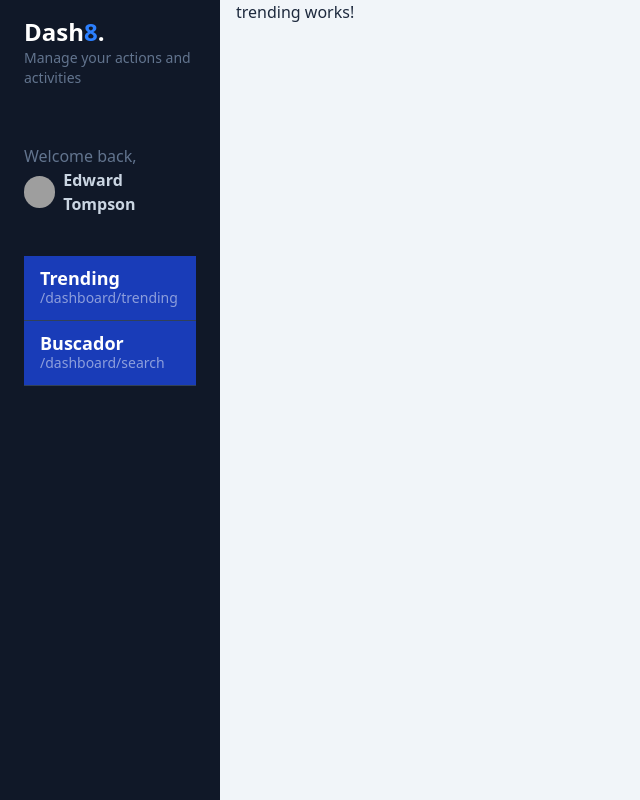
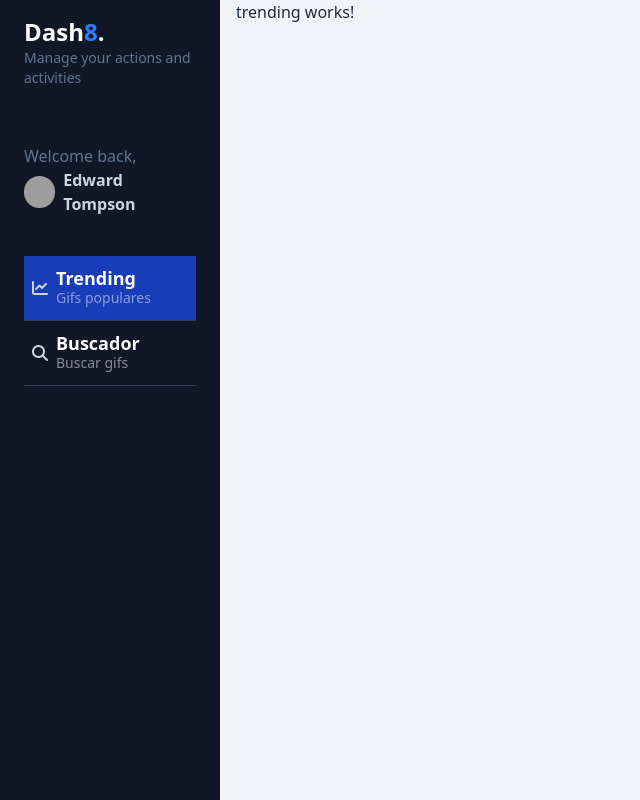
Before and after one commit to RiosCoder/gifs-app1, an Angular app: page /dashboard/trending in a window 1280 px wide. Shown: the whole page, without its empty margins (0-640 px from the left). Built offline with nearby package versions, Linux system fonts and the light colour scheme; grey boxes are pictures that could not be loaded; a web font is replaced by a local one.

Commit message:
adicionn de rutas hijas de un componentes

```diff
--- a/src/app/gifs/components/gifs-side-menu-options/gifs-side-menu-options.component.html
+++ b/src/app/gifs/components/gifs-side-menu-options/gifs-side-menu-options.component.html
@@ -1,11 +1,9 @@
 <div id="nav" class="w-full px-6">
   @for (item of menuOptions; track item.route) {
-  <a
-    href="#"
-    class="w-full px-2 inline-flex space-x-2 items-center border-b border-slate-700 py-3 bg-blue-800 hover:bg-white/5 transition ease-linear duration-150"
-  >
+  <a [routerLink]="item.route" routerLinkActive="bg-blue-800"
+    class="w-full px-2 inline-flex space-x-2 items-center border-b border-slate-700 py-3 bg-blue-800 hover:bg-white/5 transition ease-linear duration-150">
     <div>
-      <i class="{{ item }}"></i>
+      <i class="{{ item.icon }}"></i>
     </div>
     <div class="flex flex-col">
       <span class="text-lg font-bold leading-5 text-white">{{item.label}}</span>
--- a/src/app/gifs/components/gifs-side-menu-options/gifs-side-menu-options.component.ts
+++ b/src/app/gifs/components/gifs-side-menu-options/gifs-side-menu-options.component.ts
@@ -1,4 +1,5 @@
 import { Component } from '@angular/core';
+import { RouterLink, RouterLinkActive } from '@angular/router';
 
 interface MenuOpcion {
   icon: string;
@@ -9,7 +10,9 @@ interface MenuOpcion {
 
 @Component({
   selector: 'gifs-side-menu-options',
-  imports: [],
+  imports: [
+    RouterLink, RouterLinkActive
+  ],
   templateUrl: './gifs-side-menu-options.component.html',
   styleUrl: './gifs-side-menu-options.component.css',
 })
@@ -18,14 +21,14 @@ export class GifsSideMenuOptionsComponent {
     {
       icon: 'fa-solid fa-chart-line',
       label: 'Trending',
-      route: 'Gifs populares',
-      subLabel: '/dashboard/trending',
+      route: '/dashboard/trending',
+      subLabel: 'Gifs populares',
     },
     {
-      icon: 'fa-solid fa-magnifyng-glass',
+      icon: 'fa-solid fa-magnifying-glass',
       label: 'Buscador',
-      route: 'Buscar gifs',
-      subLabel: '/dashboard/search',
+      route: '/dashboard/search',
+      subLabel: 'Buscar gifs',
     },
   ];
 }
```
